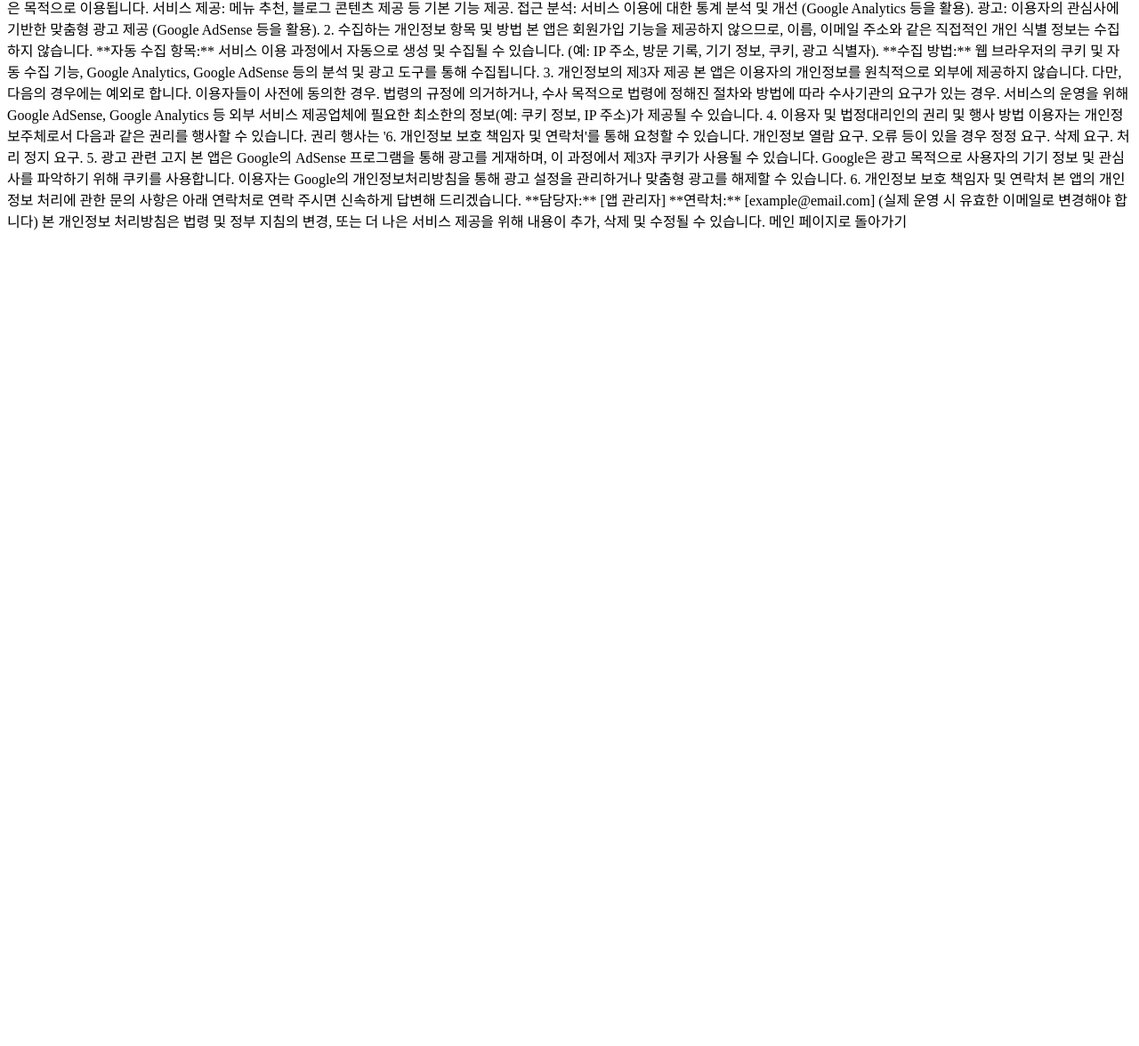
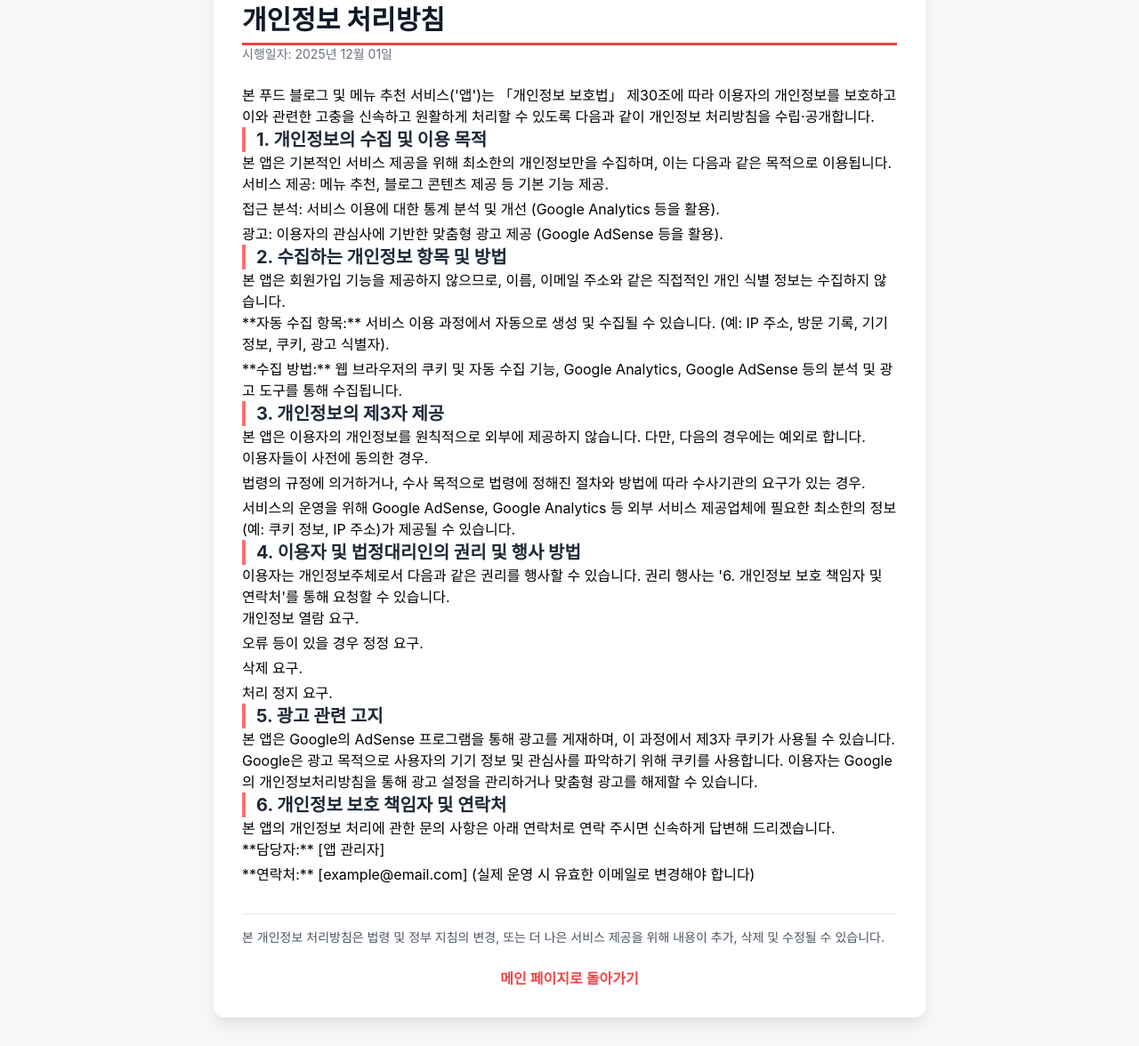
Before and after one commit to dhtmdwo481-lang/menu-recommender, a plain HTML site: page privacy.html in a window 1280 px wide. Shown: the part 60-1236 px from the top of the page at 89% size. Before the commit the page ends 800 px from the top, so only its background shows below. Drawn offline with nearby package versions, Linux system fonts and the light colour scheme.

Commit message:
Update privacy.html

```diff
--- a/privacy.html
+++ b/privacy.html
@@ -1,40 +1,76 @@
-개인정보 처리방침
-시행일자: 2025년 12월 01일
+<!DOCTYPE html>
+<html lang="ko">
+<head>
+    <meta charset="UTF-8">
+    <meta name="viewport" content="width=device-width, initial-scale=1.0">
+    <title>개인정보 처리방침</title>
+    <script src="https://cdn.tailwindcss.com"></script>
+    <style>
+        body { font-family: 'Inter', sans-serif; background-color: #f7f7f7; line-height: 1.7; }
+        h1 { border-bottom: 3px solid #ef4444; padding-bottom: 0.5rem; margin-bottom: 1.5rem; }
+        h2 { border-left: 4px solid #f87171; padding-left: 0.75rem; margin-top: 2rem; margin-bottom: 1rem; }
+        ul, ol { margin-left: 1.5rem; list-style-type: disc; margin-bottom: 1rem; }
+        .content-box { max-width: 800px; margin: 2rem auto; padding: 2rem; background: white; border-radius: 12px; box-shadow: 0 10px 15px -3px rgba(0, 0, 0, 0.1); }
+    </style>
+</head>
+<body>
 
-본 푸드 블로그 및 메뉴 추천 서비스('앱')는 「개인정보 보호법」 제30조에 따라 이용자의 개인정보를 보호하고 이와 관련한 고충을 신속하고 원활하게 처리할 수 있도록 다음과 같이 개인정보 처리방침을 수립·공개합니다.
+<div class="content-box">
+    <h1 class="text-3xl font-bold text-gray-900">개인정보 처리방침</h1>
+    <p class="text-sm text-gray-500 mb-6">시행일자: 2025년 12월 01일</p>
 
-1. 개인정보의 수집 및 이용 목적
-본 앱은 기본적인 서비스 제공을 위해 최소한의 개인정보만을 수집하며, 이는 다음과 같은 목적으로 이용됩니다.
+    <p>본 푸드 블로그 및 메뉴 추천 서비스('앱')는 「개인정보 보호법」 제30조에 따라 이용자의 개인정보를 보호하고 이와 관련한 고충을 신속하고 원활하게 처리할 수 있도록 다음과 같이 개인정보 처리방침을 수립·공개합니다.</p>
 
-서비스 제공: 메뉴 추천, 블로그 콘텐츠 제공 등 기본 기능 제공.
-접근 분석: 서비스 이용에 대한 통계 분석 및 개선 (Google Analytics 등을 활용).
-광고: 이용자의 관심사에 기반한 맞춤형 광고 제공 (Google AdSense 등을 활용).
-2. 수집하는 개인정보 항목 및 방법
-본 앱은 회원가입 기능을 제공하지 않으므로, 이름, 이메일 주소와 같은 직접적인 개인 식별 정보는 수집하지 않습니다.
+    <h2 class="text-xl font-bold text-gray-800">1. 개인정보의 수집 및 이용 목적</h2>
+    <p>본 앱은 기본적인 서비스 제공을 위해 최소한의 개인정보만을 수집하며, 이는 다음과 같은 목적으로 이용됩니다.</p>
+    <ul class="space-y-1">
+        <li>서비스 제공: 메뉴 추천, 블로그 콘텐츠 제공 등 기본 기능 제공.</li>
+        <li>접근 분석: 서비스 이용에 대한 통계 분석 및 개선 (Google Analytics 등을 활용).</li>
+        <li>광고: 이용자의 관심사에 기반한 맞춤형 광고 제공 (Google AdSense 등을 활용).</li>
+    </ul>
 
-**자동 수집 항목:** 서비스 이용 과정에서 자동으로 생성 및 수집될 수 있습니다. (예: IP 주소, 방문 기록, 기기 정보, 쿠키, 광고 식별자).
-**수집 방법:** 웹 브라우저의 쿠키 및 자동 수집 기능, Google Analytics, Google AdSense 등의 분석 및 광고 도구를 통해 수집됩니다.
-3. 개인정보의 제3자 제공
-본 앱은 이용자의 개인정보를 원칙적으로 외부에 제공하지 않습니다. 다만, 다음의 경우에는 예외로 합니다.
+    <h2 class="text-xl font-bold text-gray-800">2. 수집하는 개인정보 항목 및 방법</h2>
+    <p>본 앱은 회원가입 기능을 제공하지 않으므로, 이름, 이메일 주소와 같은 직접적인 개인 식별 정보는 수집하지 않습니다.</p>
+    <ul class="space-y-1">
+        <li>**자동 수집 항목:** 서비스 이용 과정에서 자동으로 생성 및 수집될 수 있습니다. (예: IP 주소, 방문 기록, 기기 정보, 쿠키, 광고 식별자).</li>
+        <li>**수집 방법:** 웹 브라우저의 쿠키 및 자동 수집 기능, Google Analytics, Google AdSense 등의 분석 및 광고 도구를 통해 수집됩니다.</li>
+    </ul>
 
-이용자들이 사전에 동의한 경우.
-법령의 규정에 의거하거나, 수사 목적으로 법령에 정해진 절차와 방법에 따라 수사기관의 요구가 있는 경우.
-서비스의 운영을 위해 Google AdSense, Google Analytics 등 외부 서비스 제공업체에 필요한 최소한의 정보(예: 쿠키 정보, IP 주소)가 제공될 수 있습니다.
-4. 이용자 및 법정대리인의 권리 및 행사 방법
-이용자는 개인정보주체로서 다음과 같은 권리를 행사할 수 있습니다. 권리 행사는 '6. 개인정보 보호 책임자 및 연락처'를 통해 요청할 수 있습니다.
+    <h2 class="text-xl font-bold text-gray-800">3. 개인정보의 제3자 제공</h2>
+    <p>본 앱은 이용자의 개인정보를 원칙적으로 외부에 제공하지 않습니다. 다만, 다음의 경우에는 예외로 합니다.</p>
+    <ul class="space-y-1">
+        <li>이용자들이 사전에 동의한 경우.</li>
+        <li>법령의 규정에 의거하거나, 수사 목적으로 법령에 정해진 절차와 방법에 따라 수사기관의 요구가 있는 경우.</li>
+        <li>서비스의 운영을 위해 Google AdSense, Google Analytics 등 외부 서비스 제공업체에 필요한 최소한의 정보(예: 쿠키 정보, IP 주소)가 제공될 수 있습니다.</li>
+    </ul>
 
-개인정보 열람 요구.
-오류 등이 있을 경우 정정 요구.
-삭제 요구.
-처리 정지 요구.
-5. 광고 관련 고지
-본 앱은 Google의 AdSense 프로그램을 통해 광고를 게재하며, 이 과정에서 제3자 쿠키가 사용될 수 있습니다. Google은 광고 목적으로 사용자의 기기 정보 및 관심사를 파악하기 위해 쿠키를 사용합니다. 이용자는 Google의 개인정보처리방침을 통해 광고 설정을 관리하거나 맞춤형 광고를 해제할 수 있습니다.
+    <h2 class="text-xl font-bold text-gray-800">4. 이용자 및 법정대리인의 권리 및 행사 방법</h2>
+    <p>이용자는 개인정보주체로서 다음과 같은 권리를 행사할 수 있습니다. 권리 행사는 '6. 개인정보 보호 책임자 및 연락처'를 통해 요청할 수 있습니다.</p>
+    <ul class="space-y-1">
+        <li>개인정보 열람 요구.</li>
+        <li>오류 등이 있을 경우 정정 요구.</li>
+        <li>삭제 요구.</li>
+        <li>처리 정지 요구.</li>
+    </ul>
 
-6. 개인정보 보호 책임자 및 연락처
-본 앱의 개인정보 처리에 관한 문의 사항은 아래 연락처로 연락 주시면 신속하게 답변해 드리겠습니다.
+    <h2 class="text-xl font-bold text-gray-800">5. 광고 관련 고지</h2>
+    <p>본 앱은 Google의 AdSense 프로그램을 통해 광고를 게재하며, 이 과정에서 제3자 쿠키가 사용될 수 있습니다. Google은 광고 목적으로 사용자의 기기 정보 및 관심사를 파악하기 위해 쿠키를 사용합니다. 이용자는 Google의 개인정보처리방침을 통해 광고 설정을 관리하거나 맞춤형 광고를 해제할 수 있습니다.</p>
 
-**담당자:** [앱 관리자]
-**연락처:** [example@email.com] (실제 운영 시 유효한 이메일로 변경해야 합니다)
-본 개인정보 처리방침은 법령 및 정부 지침의 변경, 또는 더 나은 서비스 제공을 위해 내용이 추가, 삭제 및 수정될 수 있습니다.
+    <h2 class="text-xl font-bold text-gray-800">6. 개인정보 보호 책임자 및 연락처</h2>
+    <p>본 앱의 개인정보 처리에 관한 문의 사항은 아래 연락처로 연락 주시면 신속하게 답변해 드리겠습니다.</p>
+    <ul class="space-y-1">
+        <li>**담당자:** [앱 관리자]</li>
+        <li>**연락처:** [example@email.com] (실제 운영 시 유효한 이메일로 변경해야 합니다)</li>
+    </ul>
 
-메인 페이지로 돌아가기
+    <div class="mt-8 pt-4 border-t text-sm text-gray-600">
+        <p>본 개인정보 처리방침은 법령 및 정부 지침의 변경, 또는 더 나은 서비스 제공을 위해 내용이 추가, 삭제 및 수정될 수 있습니다.</p>
+    </div>
+
+    <div class="mt-6 text-center">
+        <a href="index.html" class="text-red-500 hover:text-red-700 font-semibold">메인 페이지로 돌아가기</a>
+    </div>
+</div>
+
+</body>
+</html>
```
